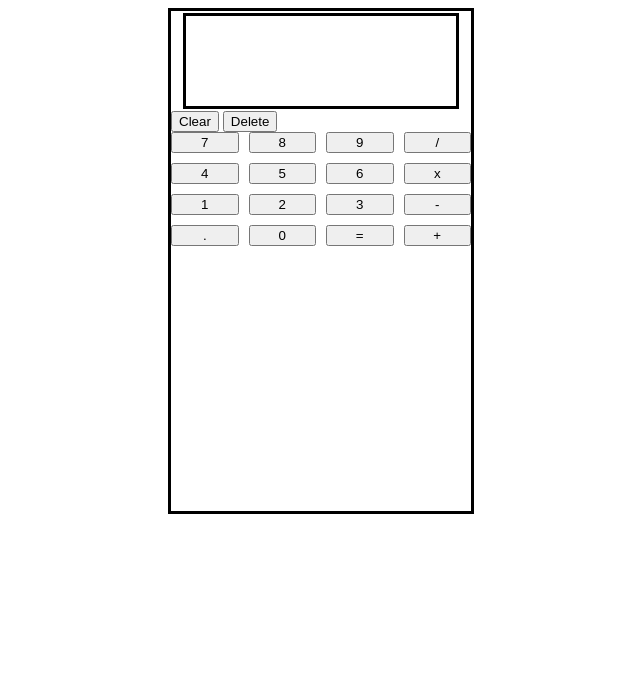
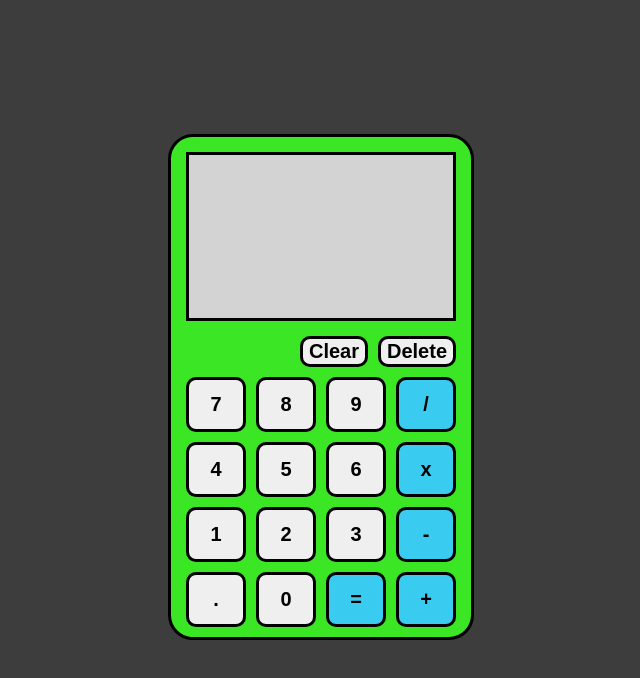
Before and after one commit to NoMoreHero88/Calculator, a plain HTML site: page index.html in a window 1280 px wide. Shown: the whole page, without its empty margins (319-959 px from the left). Drawn offline with Linux system fonts and the light colour scheme.

Commit message:
Complete final bug fixes and styling
Fixed display overflow bug and finished styling.
Removed unneeded code.

```diff
--- a/index.html
+++ b/index.html
@@ -8,14 +8,12 @@
     <body>
         <div id="calculator">
             <div id="dispHolder">
-                <div id="display">
-                    <div id="currentInputDisp"></div>
-                    <div id="resultDisplay"></div>
-                </div>
+                <div id="currentInputDisp"></div>
+                <div id="resultDisplay"></div>
             </div>
             <div id="clearDelHolder">
-                <button id="clear">Clear</button>
-                <button id="delete">Delete</button>
+                <button id="clear" class="clearDel">Clear</button>
+                <button id="delete" class="clearDel">Delete</button>
             </div>
             <div id="keys">
                 <button id="7" class="number">7</button>
--- a/java.js
+++ b/java.js
@@ -123,6 +123,7 @@ const equalBut = document.querySelector('#equal');
 const currentInput = document.querySelector('#currentInputDisp');
 const resultDisplay = document.querySelector('#resultDisplay');
 
+
 equalBut.addEventListener('click', getResult);
 
 function getResult(){
--- a/style.css
+++ b/style.css
@@ -8,21 +8,46 @@ body{
     display:flex;
     flex-direction: column;
     width: 300px;
-    height: 500px;
+    min-height: 500px;
     border:solid;
+    background-color: rgb(59, 231, 37);
+    border-radius: 25px;
+    margin-top: 10%;
 }
 
 #dispHolder{
-    height: 100px;
-    display:flex;
-    justify-content: center;
-    align-items: center;
+    height: 150px;
+    display: flex;
+    align-items: flex-end;
+    margin: 15px;
+    border: solid;
+    background-color: lightgray;
+    flex-direction: column;
+    word-wrap: break-word;
+    word-break: break-all;
+    flex: 1;
 }
 
-#display{
-    border:solid;
-    height: 90%;
-    width: 90%;
+#currentInputDisp{
+    font-size: 30px;
+    display: flex;
+    text-align: right;
+}
+
+#resultDisplay{
+    font-size: 60px;
+    display: flex;
+    text-align: right;
+
+}
+
+#clearDelHolder{
+    display: flex;
+    align-items: center;
+    justify-content: flex-end;
+    height: 10%;
+    gap: 10px;
+    margin-right: 15px;
 }
 
 #keys{
@@ -30,4 +55,31 @@ body{
     grid-template-columns: repeat(4,1fr);
     column-gap:10px;
     row-gap: 10px;
+    margin: 10px 15px;
+    height: 250px;
+
 }
+
+.operator,
+#equal
+{
+    background-color: rgb(58, 204, 240);
+}
+
+button{
+    border-radius: 10px;
+    border: solid;
+    font-weight: bold;
+    font-size: 20px;
+}
+
+.clearDel button{
+    height: 35px;
+    width: 70px;
+    font-weight: bold;
+    font-family: Impact, Haettenschweiler, 'Arial Narrow Bold', sans-serif;
+}
+
+html{
+    background-color: rgba(0, 0, 0, 0.76);
+}
```
